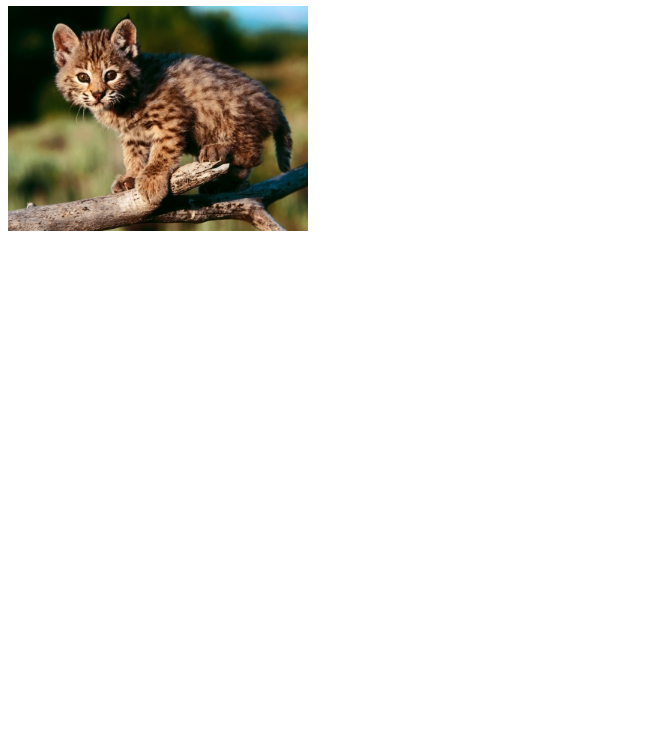
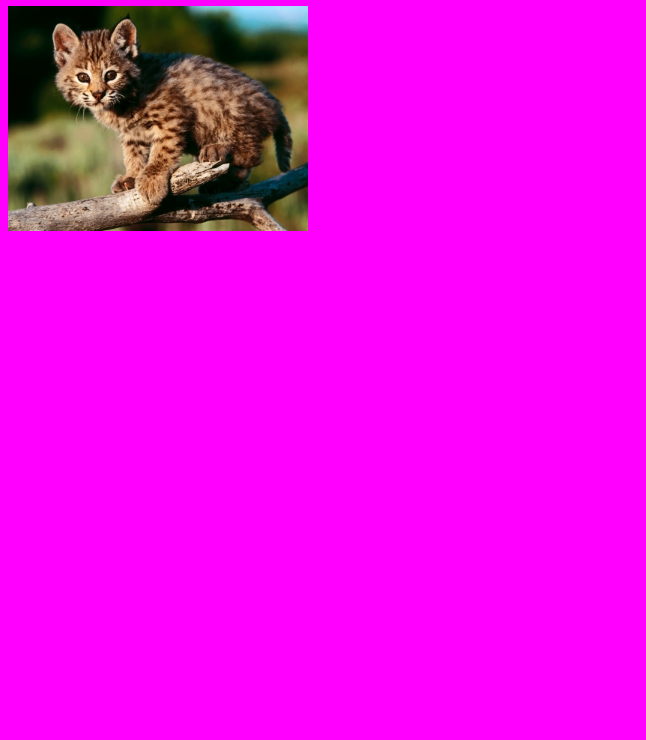
Before and after one commit to bluemutedwisdom/firstproject, a plain HTML site: page index.html in a window 1280 px wide. Shown: the part 60-800 px from the top of the page, without its empty margins (0-646 px from the left). Drawn offline with Linux system fonts and the light colour scheme.

Commit message:
Beta version of the site.

```diff
--- a/css/style.css
+++ b/css/style.css
@@ -1,3 +1,7 @@
 img {
   width: 300px;
 }
+
+body {
+  background: #ff00ff;
+}
--- a/index.html
+++ b/index.html
@@ -1,6 +1,6 @@
 <html>
 <head>
-  <title>Hej</title>
+  <title>MY AWESOME SITE</title>
   <link rel="stylesheet" type="text/css" href="css/style.css">
 </head>
 <body>
```
